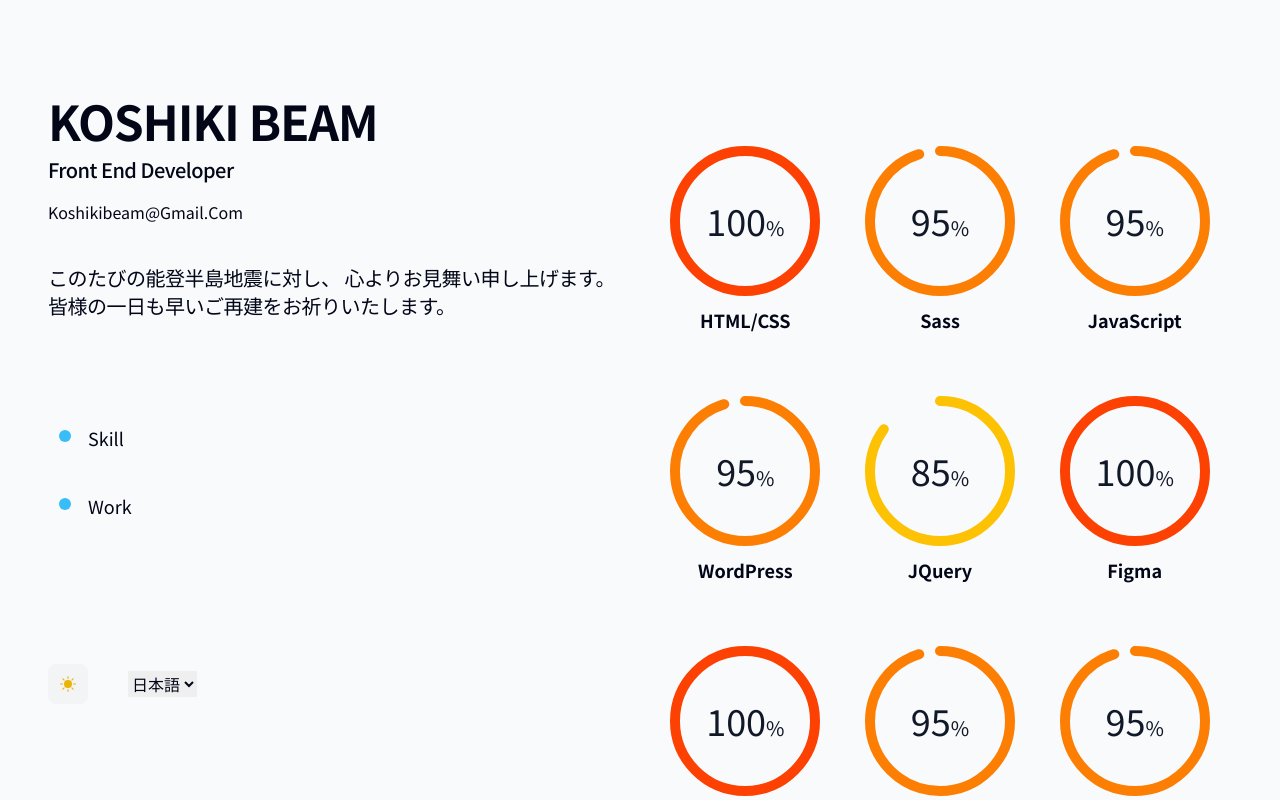
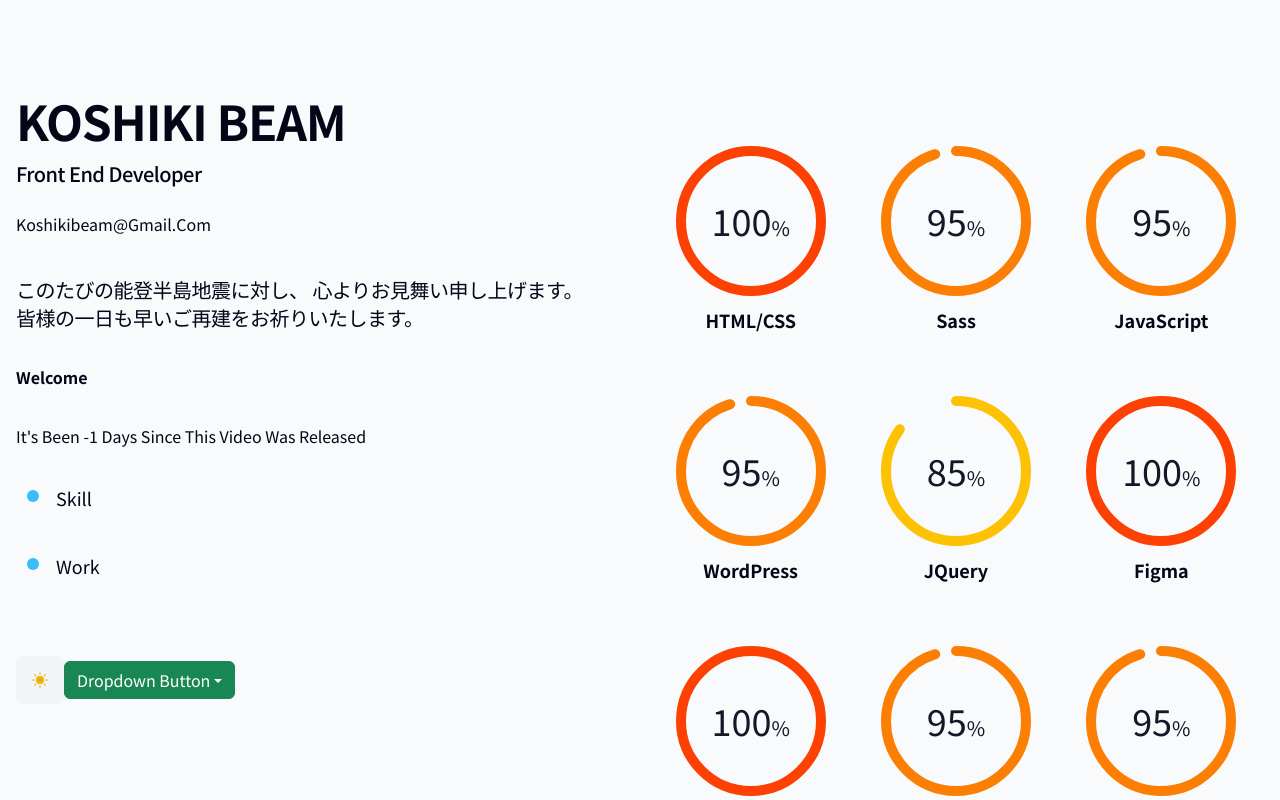
Before and after one commit to KOSHIKIBEAM/portfolio_2023_01_24, a React (Vite) app: page / in a window 1280 px wide. Shown: the top 800 px of the page. Built offline with nearby package versions, Linux system fonts and the light colour scheme.

Commit message:
🎨 i18nextの記載

```diff
--- a/src/components/Header.jsx
+++ b/src/components/Header.jsx
@@ -1,7 +1,15 @@
 import React from "react";
 import Toggle from "./template/Toggle";
+import SelectButton from "./template/SelectButton";
+import { useTranslation } from "react-i18next";
 
 const Header = () => {
+  const { t } = useTranslation();
+
+  const releaseDate = new Date("2024-01-29");
+  const timeDifference = new Date() - releaseDate;
+  const number_of_days = Math.floor(timeDifference / (1000 * 60 * 60 * 24));
+
   return (
     <header className="lg:sticky lg:top-0 lg:flex lg:max-h-screen lg:w-1/2 lg:flex-col lg:justify-between lg:py-24">
       <div>
@@ -27,6 +35,8 @@ const Header = () => {
           皆様の一日も早いご再建をお祈りいたします。
         </h3>
       </div>
+      <h1 className="font-bold">{t("welcome_message")}</h1>
+      <p>{t("days_since_release", { number_of_days })}</p>
       <nav className="nav hidden lg:block">
         <ul>
           <li className="pb-14 pl-10">
@@ -49,12 +59,9 @@ const Header = () => {
           </li>
         </ul>
       </nav>
-      <div className="flex flex-row items-center pt-8 lg:pt-0">
+      <div className="flex justify-start items-center">
         <Toggle />
-        <select name="language" className="ml-10">
-          <option value="japanese">日本語</option>
-          <option value="english">英語</option>
-        </select>
+        <SelectButton />
       </div>
     </header>
   );
--- a/src/main.jsx
+++ b/src/main.jsx
@@ -1,7 +1,34 @@
 import React from "react";
 import ReactDOM from "react-dom/client";
+import i18n from "i18next";
+import { initReactI18next } from "react-i18next";
+import LanguageDetector from "i18next-browser-languagedetector";
+import HttpApi from "i18next-http-backend";
+import "bootstrap/dist/js/bootstrap.js";
+import "bootstrap/dist/css/bootstrap.min.css";
+
 import App from "./App.jsx";
 import "./styles/tailwind.css";
+
+i18n
+  .use(initReactI18next) // passes i18n down to react-i18next
+  .use(LanguageDetector)
+  .use(HttpApi)
+  .init({
+    supportedLngs: ["en", "fr", "ar"],
+    // the translations
+    // (tip move them in a JSON file and import them,
+    // or even better, manage them via a UI: https://react.i18next.com/guides/multiple-translation-files#manage-your-translations-with-a-management-gui)
+    fallbackLng: "en",
+    detection: {
+      order: ["cookie", "htmlTag", "localStorage", "path", "subdomain"],
+      caches: ["cookie"],
+    },
+    backend: {
+      loadPath: "/assets/locales/{{lng}}/translation.json",
+    },
+    react: { useSuspense: false },
+  });
 
 ReactDOM.createRoot(document.getElementById("root")).render(
   <React.StrictMode>
--- a/src/styles/tailwind.css
+++ b/src/styles/tailwind.css
@@ -3,3 +3,14 @@
 @tailwind base;
 @tailwind components;
 @tailwind utilities;
+
+.dropdown_show {
+  visibility: visible;
+  opacity: 1;
+  transform: translateY(0rem);
+}
+
+.dropdown_arrow {
+  transform: rotate(180deg);
+  transition: 0.2s ease;
+}
```
